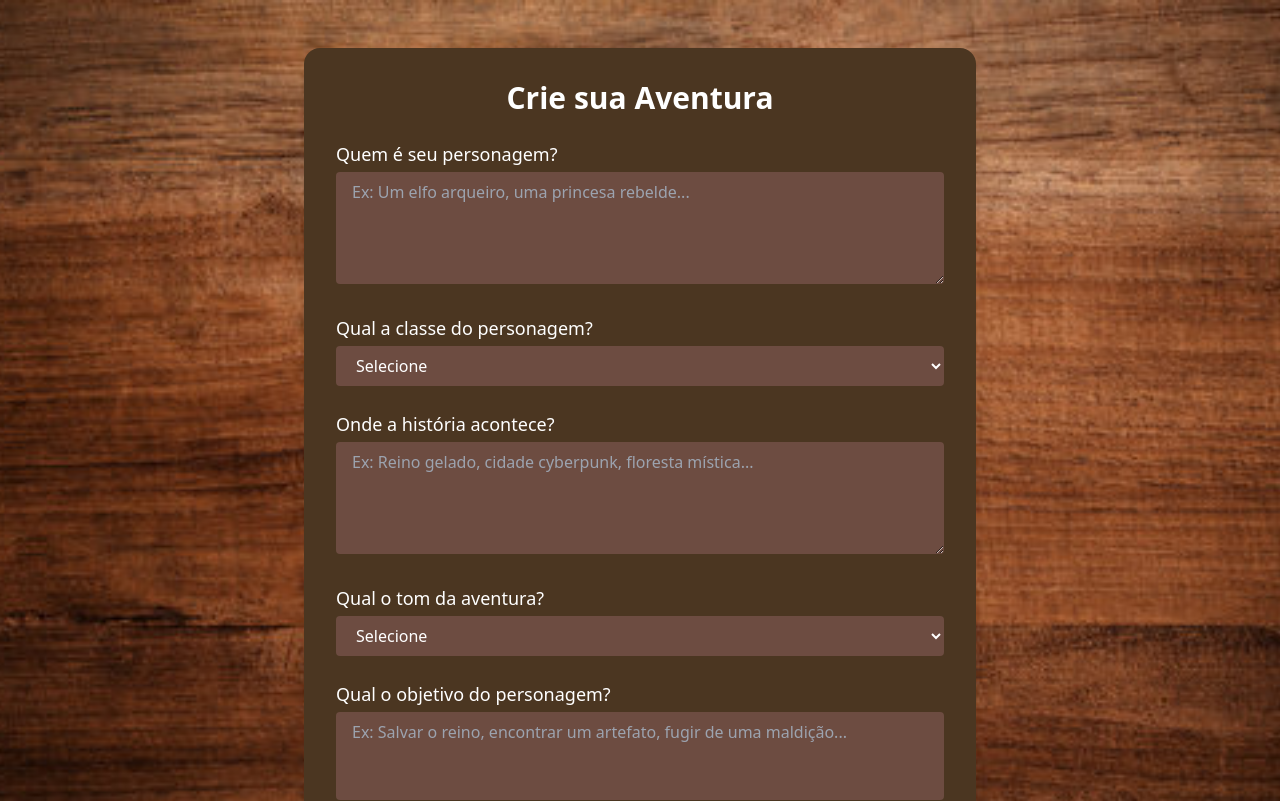
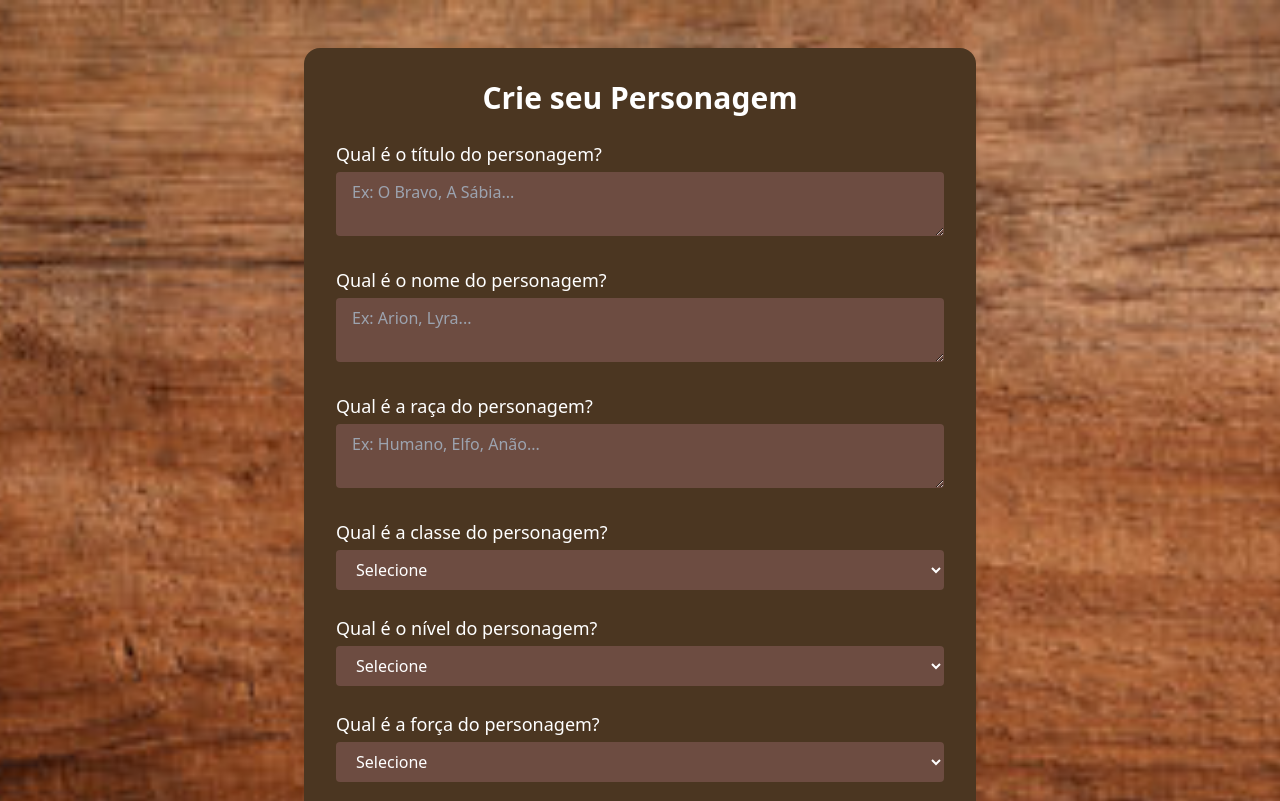
Before and after one commit to nuneslg/Talesmith, a React (Vite) app in the folder frontend/: page /config in a window 1280 px wide. Shown: the top 801 px of the page. Built offline with nearby package versions, Linux system fonts and the light colour scheme.

Commit message:
Atualiza formulário para criação de personagem

```diff
--- a/frontend/src/pages/chat/RPGConfig.jsx
+++ b/frontend/src/pages/chat/RPGConfig.jsx
@@ -2,65 +2,112 @@ import { useState } from 'react'
 import { useNavigate } from 'react-router-dom'
 import fundo from './MadeiraFundo.jpg'
 
-
 function RPGConfig() {
   const navigate = useNavigate()
 
-
   const [form, setForm] = useState({
-    personagem: '',
+    titulo: '',
+    nome: '',
+    raca: '',
     classe: '',
-    ambientacao: '',
-    tom: '',
-    objetivo: '',
+    nivel: '',
+    forca: '',
+    destreza: '',
+    constituicao: '',
+    sabedoria: '',
+    inteligencia: '',
+    carisma: '',
+    historia: '',
   })
-
 
   const handleChange = (e) => {
     const { name, value } = e.target
     setForm({ ...form, [name]: value })
   }
 
-
   const handleSubmit = (e) => {
     e.preventDefault()
-    // Aqui você pode armazenar no localStorage ou em contexto
     console.log('Configuração do jogo:', form)
     navigate('/chat')
   }
 
+  const renderSelect = (name, label) => (
+    <div>
+      <label className="block text-lg mb-1">{label}</label>
+      <select
+        name={name}
+        value={form[name]}
+        onChange={handleChange}
+        className="w-full px-4 py-2 rounded bg-[#6D4C41] text-white focus:outline-none"
+      >
+        <option value="">Selecione</option>
+        {[...Array(20)].map((_, i) => (
+          <option key={i + 1} value={i + 1}>
+            {i + 1}
+          </option>
+        ))}
+      </select>
+    </div>
+  )
 
   return (
-    <div className="min-h-screen text-white flex items-center justify-center px-4 py-12"
+    <div
+      className="min-h-screen text-white flex items-center justify-center px-4 py-12"
       style={{
         backgroundImage: `url(${fundo})`,
         backgroundSize: 'cover',
         backgroundPosition: 'center',
         backgroundRepeat: 'no-repeat',
-    }}>
-
+      }}
+    >
       <form
         onSubmit={handleSubmit}
         className="bg-[#4B3621] p-8 rounded-2xl shadow-xl w-full max-w-2xl space-y-6"
       >
-        <h1 className="text-3xl font-bold text-center">Crie sua Aventura</h1>
+        <h1 className="text-3xl font-bold text-center">Crie seu Personagem</h1>
 
-
+        {/* Título */}
         <div>
-            <label className="block text-lg mb-1">Quem é seu personagem?</label>
+          <label className="block text-lg mb-1">Qual é o título do personagem?</label>
           <textarea
-                name="personagem"
-                value={form.personagem}
+            name="titulo"
+            value={form.titulo}
             onChange={handleChange}
             className="w-full px-4 py-2 rounded bg-[#6D4C41] text-white focus:outline-none"
-                placeholder="Ex: Um elfo arqueiro, uma princesa rebelde..."
-                rows={4}  // você pode ajustar a quantidade de linhas visíveis aqui
+            placeholder="Ex: O Bravo, A Sábia..."
+            rows={2}
           />
         </div>
 
+        {/* Nome */}
+        <div>
+          <label className="block text-lg mb-1">Qual é o nome do personagem?</label>
+          <textarea
+            name="nome"
+            value={form.nome}
+            onChange={handleChange}
+            className="w-full px-4 py-2 rounded bg-[#6D4C41] text-white focus:outline-none"
+            placeholder="Ex: Arion, Lyra..."
+            rows={2}
+          />
+        </div>
 
+        {/* Raça */}
         <div>
-          <label className="block text-lg mb-1">Qual a classe do personagem?</label>
+          <label className="block text-lg mb-1">Qual é a raça do personagem?</label>
+          <textarea
+            name="raca"
+            value={form.raca}
+            onChange={handleChange}
+            className="w-full px-4 py-2 rounded bg-[#6D4C41] text-white focus:outline-none"
+            placeholder="Ex: Humano, Elfo, Anão..."
+            rows={2}
+          />
+        </div>
+
+        {/* Classe */}
+        <div>
+          <label className="block text-lg mb-1">Qual é a classe do personagem?</label>
           <select
             name="classe"
             value={form.classe}
@@ -76,50 +123,29 @@ function RPGConfig() {
           </select>
         </div>
 
+        {/* Nível */}
+        {renderSelect('nivel', 'Qual é o nível do personagem?')}
 
+        {/* Atributos */}
+        {renderSelect('forca', 'Qual é a força do personagem?')}
+        {renderSelect('destreza', 'Qual é a destreza do personagem?')}
+        {renderSelect('constituicao', 'Qual é a constituição do personagem?')}
+        {renderSelect('sabedoria', 'Qual é a sabedoria do personagem?')}
+        {renderSelect('inteligencia', 'Qual é a inteligência do personagem?')}
+        {renderSelect('carisma', 'Qual é o carisma do personagem?')}
+
+        {/* História */}
         <div>
-            <label className="block text-lg mb-1">Onde a história acontece?</label>
+          <label className="block text-lg mb-1">Qual é a história do personagem?</label>
           <textarea
-                name="ambientacao"
-                value={form.ambientacao}
+            name="historia"
+            value={form.historia}
             onChange={handleChange}
             className="w-full px-4 py-2 rounded bg-[#6D4C41] text-white focus:outline-none"
-                placeholder="Ex: Reino gelado, cidade cyberpunk, floresta mística..."
-                rows={4}
+            placeholder="Conte a origem e os detalhes importantes..."
+            rows={5}
           />
         </div>
-
-
-        <div>
-          <label className="block text-lg mb-1">Qual o tom da aventura?</label>
-          <select
-            name="tom"
-            value={form.tom}
-            onChange={handleChange}
-            className="w-full px-4 py-2 rounded bg-[#6D4C41] text-white focus:outline-none"
-          >
-            <option value="">Selecione</option>
-            <option>Épico</option>
-            <option>Cômico</option>
-            <option>Terror</option>
-            <option>Misterioso</option>
-            <option>Romântico</option>
-          </select>
-        </div>
-
-
-        <div>
-          <label className="block text-lg mb-1">Qual o objetivo do personagem?</label>
-          <textarea
-            name="objetivo"
-            value={form.objetivo}
-            onChange={handleChange}
-            className="w-full px-4 py-2 rounded bg-[#6D4C41] text-white focus:outline-none resize-none"
-            placeholder="Ex: Salvar o reino, encontrar um artefato, fugir de uma maldição..."
-            rows={3}
-            />
-        </div>
-
 
         <button
           type="submit"
@@ -132,5 +158,4 @@ function RPGConfig() {
   )
 }
 
-
 export default RPGConfig
```
Lines whose indentation alone changed are shown as unchanged.
